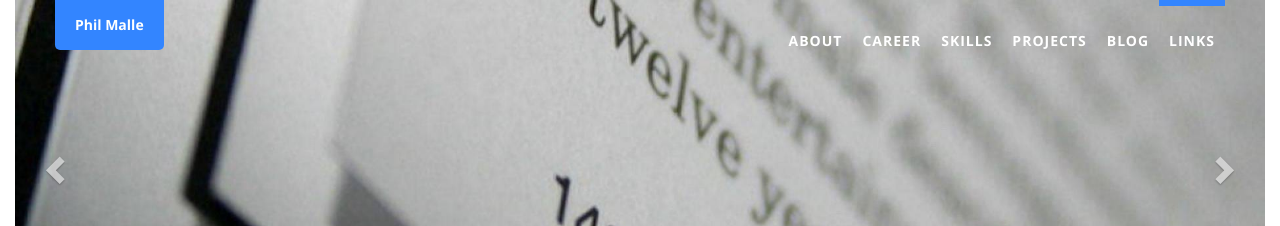
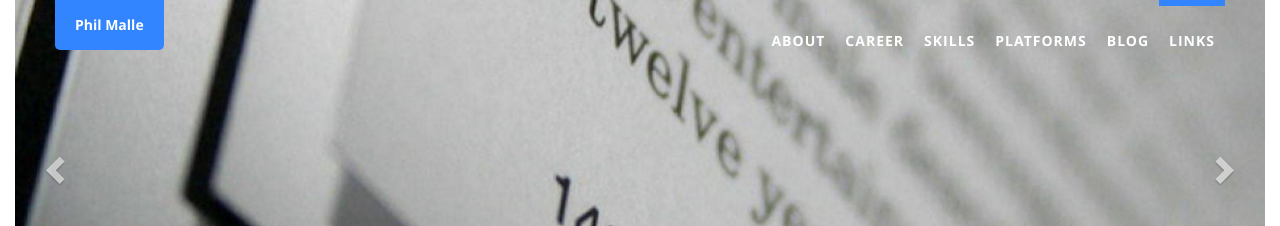
Before and after one commit to PhilMalle/philmalle.github.io, a Jekyll site: the page built from index.html, in a window 1280 px wide. Shown: the top 226 px of the page. Built offline with Jekyll 4.4.1, drawn with Linux system fonts in a browser that asks for light colours.

Commit message:
Update landing.yml

```diff
--- a/_data/landing.yml
+++ b/_data/landing.yml
@@ -20,7 +20,7 @@
 
 - id: projects
   i18n: nav.projects
-  name: Projects
+  name: Platforms
   tpl: projects.html
   css: project
 
```
